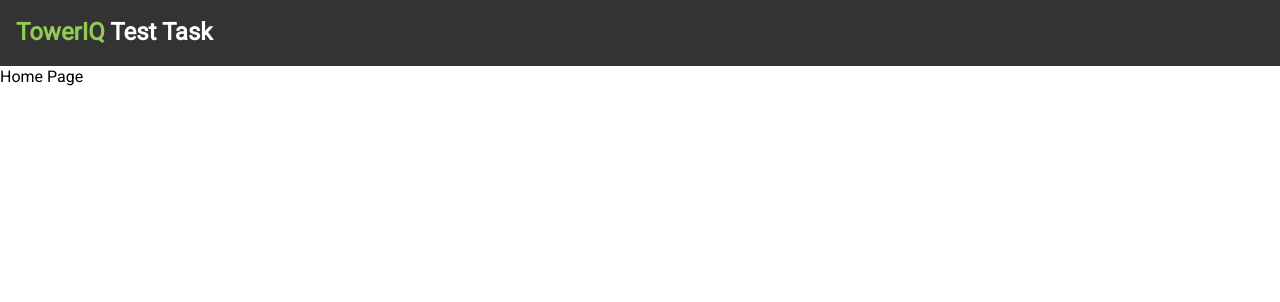
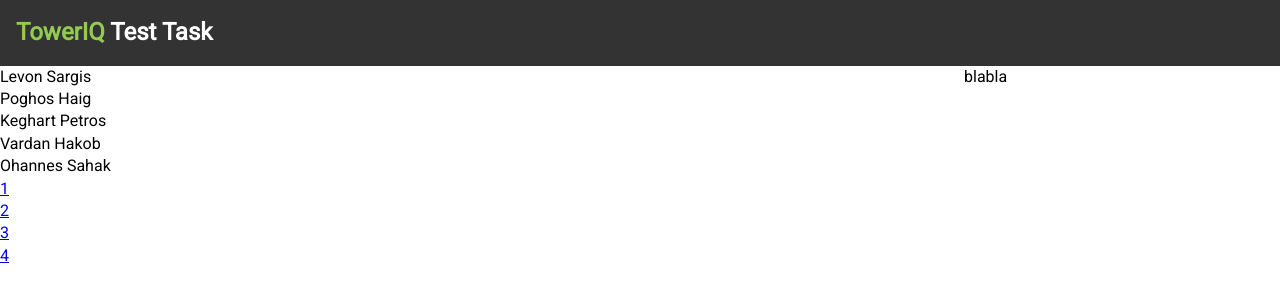
Before and after one commit to samnite/toweriq-test-task, a React (Create React App) app: page / in a window 1280 px wide. Shown: the top 302 px of the page. Built offline with nearby package versions, Linux system fonts and the light colour scheme; data requests are answered from the project's data file.

Commit message:
implement pagination

```diff
--- /dev/null
+++ b/src/components/pagination.jsx
@@ -0,0 +1,25 @@
+import React from 'react';
+
+const Pagination = ({ usersPerPage, totalUsers, paginate }) => {
+  const pageNumbers = [];
+
+  for (let i = 1; i <= Math.ceil(totalUsers / usersPerPage); i++) {
+    pageNumbers.push(i);
+  }
+
+  return (
+    <nav>
+      <ul>
+        {pageNumbers.map(number => (
+          <li key={number}>
+            <a onClick={() => paginate(number)} href="!#">
+              {number}
+            </a>
+          </li>
+        ))}
+      </ul>
+    </nav>
+  );
+};
+
+export default Pagination;
--- a/src/components/users.jsx
+++ b/src/components/users.jsx
@@ -1,9 +1,15 @@
 import React from 'react';
 
-class Users extends React.Component {
-  render() {
-    return <div></div>;
-  }
-}
+const Users = ({ users }) => {
+  return (
+    <ul className="list-group mb-4">
+      {users.map(user => (
+        <li key={user.id}>
+          {user.name} {user.surname}
+        </li>
+      ))}
+    </ul>
+  );
+};
 
 export default Users;
--- a/src/pages/home.jsx
+++ b/src/pages/home.jsx
@@ -1,28 +1,65 @@
 import React from 'react';
+import styled from 'styled-components';
 import { connect } from 'react-redux';
 import { getUsers } from '../store/actions/data-actions';
+import Users from '../components/users';
+import Pagination from '../components/pagination';
+
+const StyledGrid = styled.div`
+  display: grid;
+  grid-template-columns: 3fr 1fr;
+  grid-gap: 1rem;
+`;
+
+const StyledContainer = styled.div`
+  max-width: 920px;
+  margin: 2rem auto;
+  padding: 0 2rem;
+`;
 
 class Home extends React.Component {
-  state = {
-    users: [],
-    currentPage: 1,
-    usersPerPage: 5,
-  };
-
-  getCurrentUsers = () => {
-    const indexOfLastPost = this.state.currentPage * this.state.usersPerPage;
-    const indexOfFirstPost = indexOfLastPost - this.state.usersPerPage;
-    const currentUsers = this.props.users.slice(indexOfFirstPost, indexOfLastPost);
-  };
+  constructor(props) {
+    super(props);
+    this.state = {
+      users: [],
+      currentPage: 1,
+      usersPerPage: 5,
+    };
+  }
 
   componentDidMount() {
     this.props.getUsers();
-    this.setState({ users: this.props.users });
   }
 
+  UNSAFE_componentWillReceiveProps(nextProps) {
+    if (nextProps.users !== this.props.users) {
+      this.setState({ users: nextProps.users });
+    }
+  }
+
+  paginate = pageNumber => {
+    this.setState({ currentPage: pageNumber });
+  };
+
   render() {
-    console.log(this.props.users);
-    return <div>Home Page</div>;
+    const users = this.props.users;
+    const indexOfLastPost = this.state.currentPage * this.state.usersPerPage;
+    const indexOfFirstPost = indexOfLastPost - this.state.usersPerPage;
+    const currentUsers = this.state.users.slice(indexOfFirstPost, indexOfLastPost);
+    if (this.state.users === []) return <p>Loading...</p>;
+    return (
+      <StyledGrid>
+        <div>
+          <Users users={currentUsers} />
+          <Pagination
+            paginate={this.paginate}
+            totalUsers={users.length}
+            usersPerPage={this.state.usersPerPage}
+          />
+        </div>
+        <div>blabla</div>
+      </StyledGrid>
+    );
   }
 }
 
--- a/src/store/actions/data-actions.js
+++ b/src/store/actions/data-actions.js
@@ -1,22 +1,11 @@
 import axios from 'axios';
 import { SET_LOADING, SET_USERS } from '../types';
 
-export const setUsers = users => {
-  return {
-    type: SET_USERS,
-    payload: users,
-  };
-};
-
 export const getUsers = () => dispatch => {
   const fetchUsers = async () => {
-    // setLoading(true);
     dispatch({ type: SET_LOADING });
     const res = await axios.get('http://localhost:5000/users');
-    console.log(res.data);
     dispatch({ type: SET_USERS, payload: res.data });
-    // setPosts(res.data);
-    // setLoading(false);
   };
   fetchUsers();
 };
--- a/src/store/reducers/data-reducer.js
+++ b/src/store/reducers/data-reducer.js
@@ -2,7 +2,7 @@ import { SET_LOADING, SET_USERS } from '../types';
 import { createReducer } from '../redux';
 
 const initialState = {
-  users: null,
+  users: [],
   loading: false,
 };
 
```
